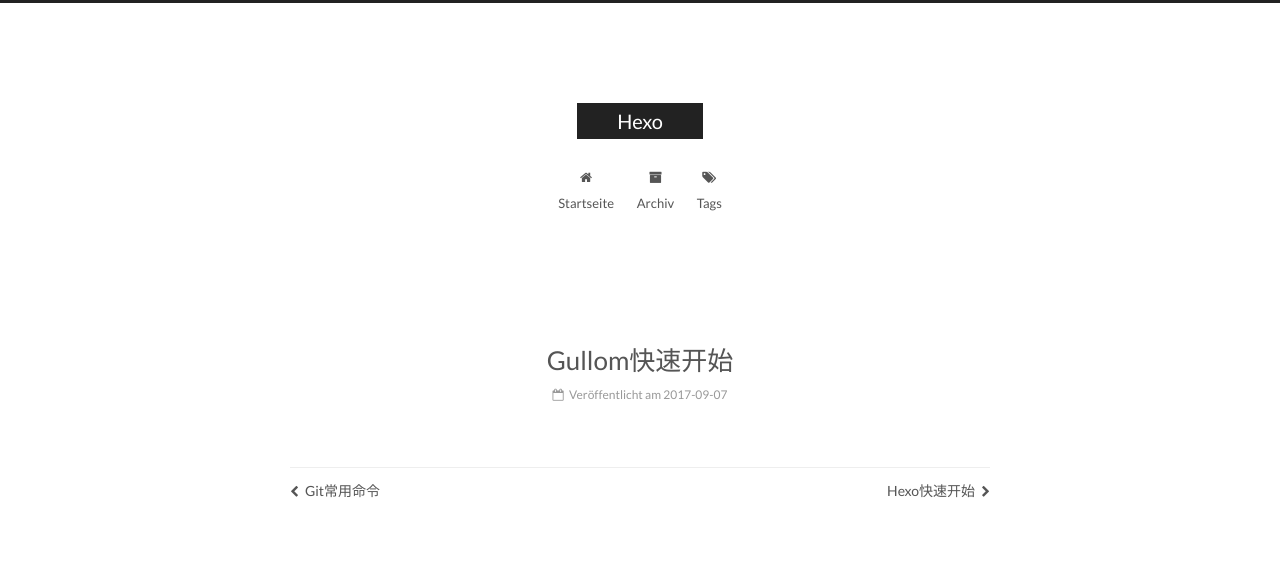
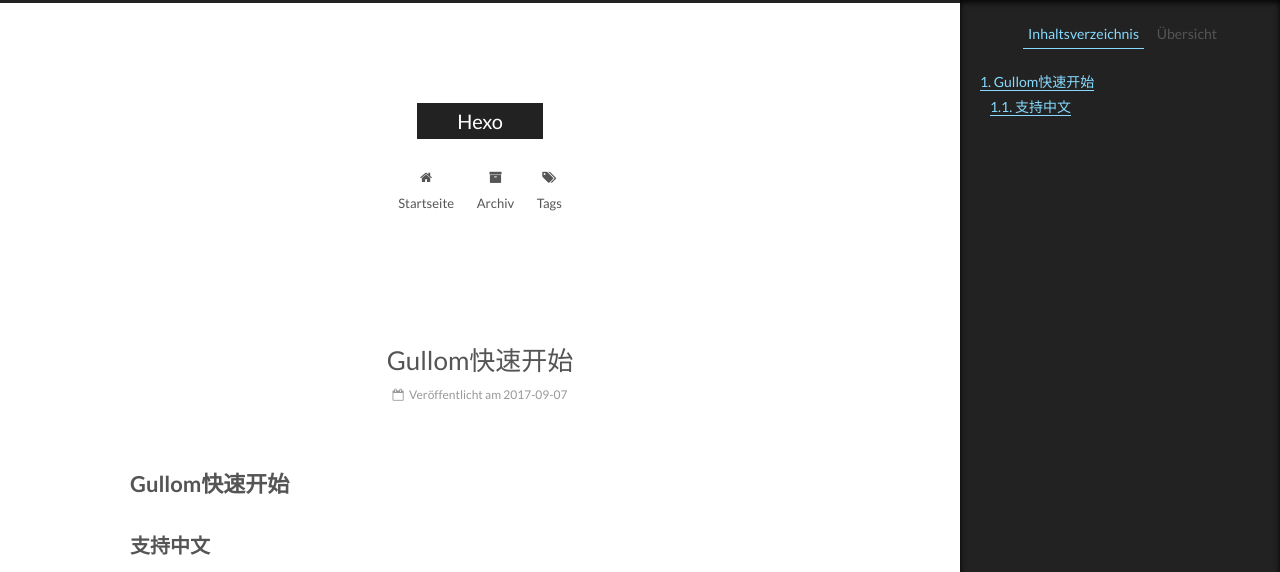
Before and after one commit to wengyk/wengyk.github.io, a plain HTML site: page 2017/09/07/Gullom快速开始/index.html in a window 1280 px wide. Shown: the top 572 px of the page. Drawn offline with Linux system fonts and the light colour scheme.

Commit message:
Site updated: 2017-09-09 10:57:33

```diff
--- a/2017/09/07/Gullom快速开始/index.html
+++ b/2017/09/07/Gullom快速开始/index.html
@@ -93,13 +93,16 @@
 
 
 
+<meta name="description" content="Gullom快速开始支持中文">
 <meta property="og:type" content="article">
 <meta property="og:title" content="Gullom快速开始">
 <meta property="og:url" content="http://yoursite.com/2017/09/07/Gullom快速开始/index.html">
 <meta property="og:site_name" content="Hexo">
-<meta property="og:updated_time" content="2017-09-07T14:38:36.118Z">
+<meta property="og:description" content="Gullom快速开始支持中文">
+<meta property="og:updated_time" content="2017-09-09T01:48:25.044Z">
 <meta name="twitter:card" content="summary">
 <meta name="twitter:title" content="Gullom快速开始">
+<meta name="twitter:description" content="Gullom快速开始支持中文">
 
 
 
@@ -317,7 +320,7 @@
 
 
 
-
+        <h1 id="Gullom快速开始"><a href="#Gullom快速开始" class="headerlink" title="Gullom快速开始"></a>Gullom快速开始</h1><h2 id="支持中文"><a href="#支持中文" class="headerlink" title="支持中文"></a>支持中文</h2>
 
     </div>
 
@@ -412,8 +415,17 @@
 
 
 
+        <ul class="sidebar-nav motion-element">
+          <li class="sidebar-nav-toc sidebar-nav-active" data-target="post-toc-wrap" >
+            Inhaltsverzeichnis
+          </li>
+          <li class="sidebar-nav-overview" data-target="site-overview">
+            Übersicht
+          </li>
+        </ul>
 
-      <section class="site-overview sidebar-panel sidebar-panel-active">
+
+      <section class="site-overview sidebar-panel">
         <div class="site-author motion-element" itemprop="author" itemscope itemtype="http://schema.org/Person">
           <img class="site-author-image" itemprop="image"
                src="/images/avatar.gif"
@@ -457,6 +469,22 @@
 
       </section>
 
+
+      <!--noindex-->
+        <section class="post-toc-wrap motion-element sidebar-panel sidebar-panel-active">
+          <div class="post-toc">
+
+
+
+
+
+
+              <div class="post-toc-content"><ol class="nav"><li class="nav-item nav-level-1"><a class="nav-link" href="#Gullom快速开始"><span class="nav-number">1.</span> <span class="nav-text">Gullom快速开始</span></a><ol class="nav-child"><li class="nav-item nav-level-2"><a class="nav-link" href="#支持中文"><span class="nav-number">1.1.</span> <span class="nav-text">支持中文</span></a></li></ol></li></ol></div>
+
+
+          </div>
+        </section>
+      <!--/noindex-->
 
 
 
--- a/css/main.css
+++ b/css/main.css
@@ -1676,7 +1676,7 @@ pre .javascript .function {
   width: 4px;
   height: 4px;
   border-radius: 50%;
-  background: #7f59ff;
+  background: #1c7fe0;
 }
 .links-of-blogroll {
   font-size: 13px;
```
Also changed, not shown: index.html (+1 -1 lines).
